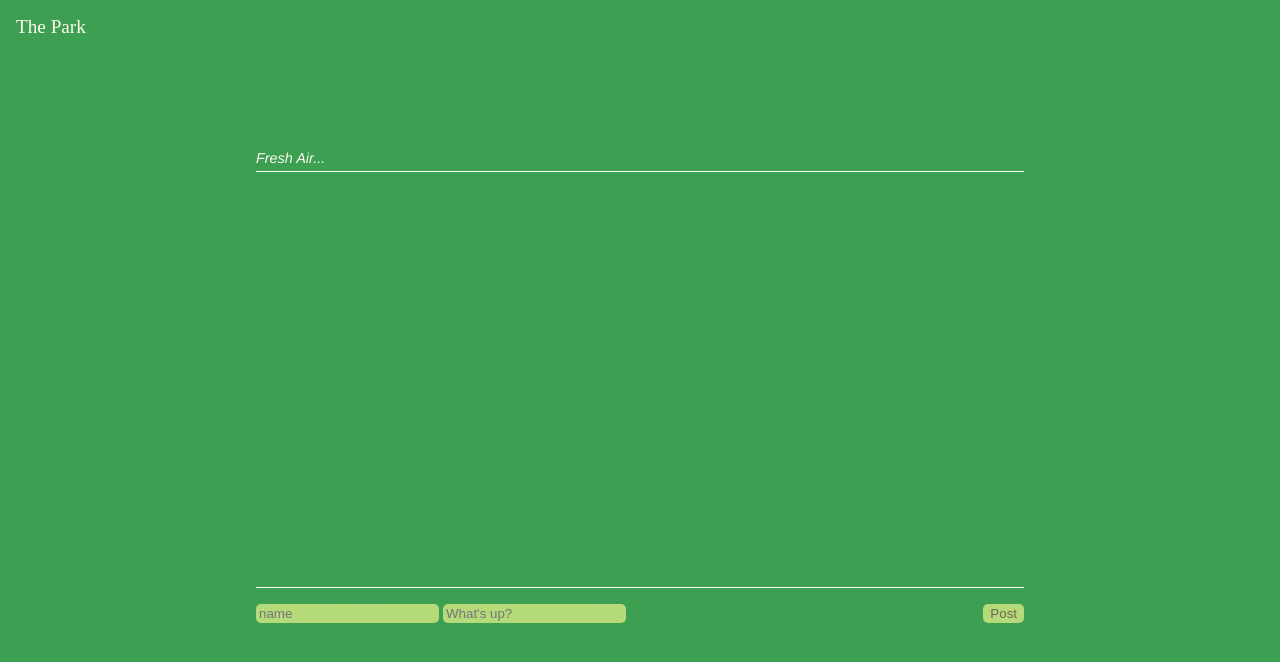
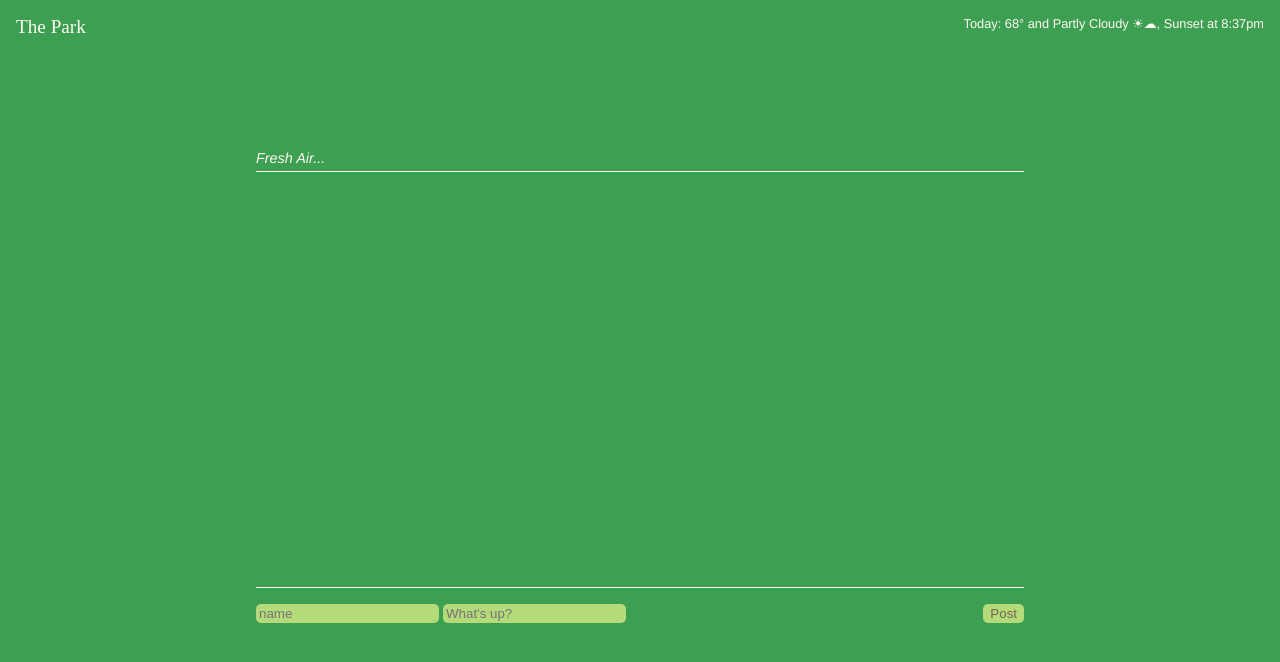
Before and after one commit to clemhepburn/the-park, a website with bundled scripts: page fe/index.html in a window 1280 px wide. Built offline with nearby package versions, Linux system fonts and the light colour scheme; no server answers.

Commit message:
static weather header

```diff
--- a/fe/index.html
+++ b/fe/index.html
@@ -13,6 +13,7 @@
 <body>
   <header>
     <span class="birch-header">The Park</span>
+    <span class="weather">Today: 68° and Partly Cloudy ☀☁, Sunset at 8:37pm</span>
   </header>
 
   <main>
--- a/fe/style.css
+++ b/fe/style.css
@@ -9,11 +9,17 @@ body {
 
 header {
   padding: 1rem;
+  display: flex;
+  justify-content: space-between;
 }
 
 .birch-header {
   font-family: 'Times New Roman', serif;
   font-size: 1.2rem;
+}
+
+.weather {
+  font-size: 0.8rem;
 }
 
 .container {
```
